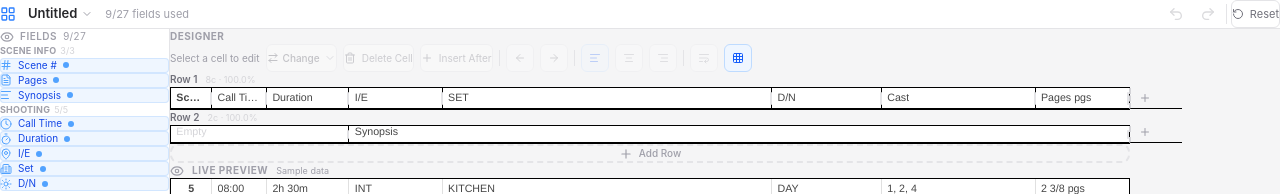
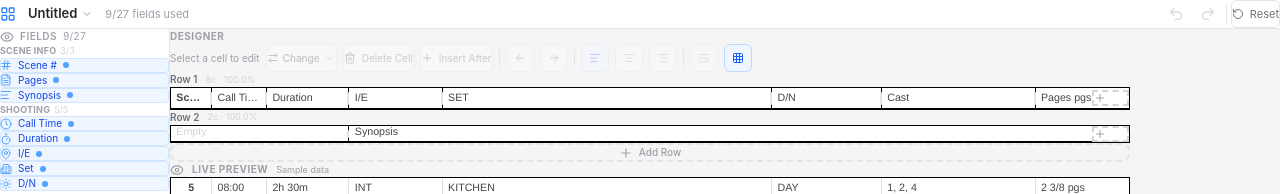
Before and after one commit to gabathanasiou/ribbon_editor, a React (Vite) app: page / in a window 1280 px wide. Shown: the top 194 px of the page. Built offline with nearby package versions, Linux system fonts and the light colour scheme.

Commit message:
pull + button out of flex flow — absolute positioned so cells fill 100% without scroll

```diff
--- a/src/App.tsx
+++ b/src/App.tsx
@@ -695,7 +695,7 @@
 
         {/* ── Canvas ── */}
         <div className="flex-1 overflow-auto bg-zinc-100/70 p-8">
-          <div className="max-w-[960px] mx-auto px-10 space-y-10">
+          <div className="max-w-[960px] mx-auto pr-8 space-y-10">
 
             {/* ══ Designer ══ */}
             <section>
@@ -785,8 +785,8 @@
                     <div className="relative" style={{
                       fontFamily: 'Helvetica, Arial, sans-serif', fontSize: '8pt', lineHeight: '1.1',
                       border: '1px solid #000', background: STYLE.bg, color: STYLE.fg,
-                      width: '100%', display: 'flex', alignItems: 'stretch',
                     }} data-row={row.id}>
+                      <div style={{ display: 'flex', width: '100%', alignItems: 'stretch' }}>
                       {row.cells.length === 0 ? (
                         <div className="py-3 text-center text-[10px] text-zinc-400">
                           Empty &mdash; use Insert After from the toolbar to add cells
@@ -900,6 +900,7 @@
                           );
                         })
                       )}
+                      </div>
 
                       {/* + dropzone */}
                       <button
@@ -924,13 +925,11 @@
                           if (k) setSelId(insertCellAt(row.id, row.cells.length, k));
                           else setSelId(addCell(row.id, row.cells.length - 1));
                         }}
-                        className={`inline-block align-top cursor-pointer transition-colors ${dropHover === row.id ? 'bg-blue-100 ring-2 ring-blue-400 ring-inset' : cellDropTarget === 'end-' + row.id ? 'bg-blue-100 ring-2 ring-blue-400 ring-inset' : 'hover:bg-blue-50'}`}
+                        className={`absolute right-0 top-1/2 -translate-y-1/2 cursor-pointer transition-colors z-20 ${dropHover === row.id ? 'bg-blue-100 ring-2 ring-blue-400 ring-inset' : cellDropTarget === 'end-' + row.id ? 'bg-blue-100 ring-2 ring-blue-400 ring-inset' : 'hover:bg-blue-50'}`}
                         style={{
-                          padding: ri === 0 ? '3pt 6pt' : '0 6pt 3pt 6pt',
-                          verticalAlign: 'middle',
-                          borderBottom: '1px solid #000',
-                          borderLeft: `2px dashed ${dropHover === row.id || cellDropTarget === 'end-' + row.id ? '#3b82f6' : '#d4d4d8'}`,
-                          minHeight: 16, minWidth: '40pt',
+                          minHeight: 16, minWidth: '28pt',
+                          border: `2px dashed ${dropHover === row.id || cellDropTarget === 'end-' + row.id ? '#3b82f6' : '#d4d4d8'}`,
+                          background: 'rgba(255,255,255,0.85)',
                         }}
                       ><Plus className={`w-3 h-3 ${dropHover === row.id || cellDropTarget === 'end-' + row.id ? 'text-blue-500' : 'text-zinc-400'}`} /></button>
 
```
